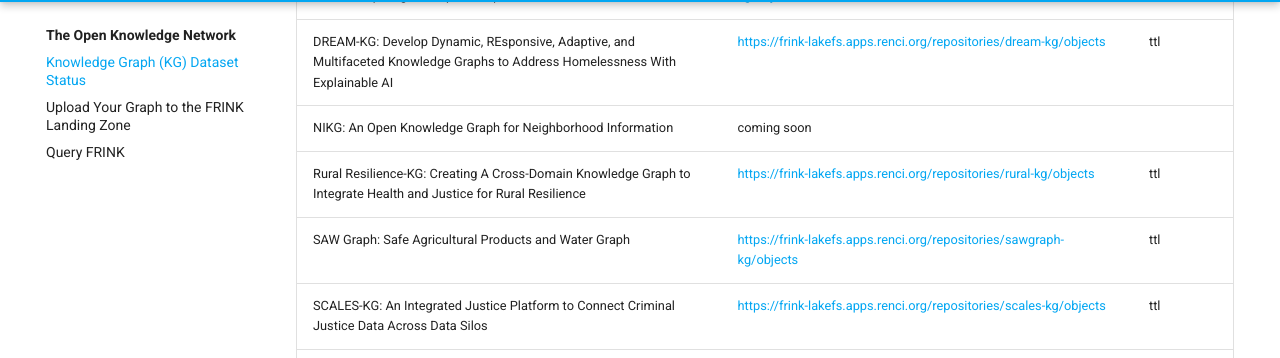
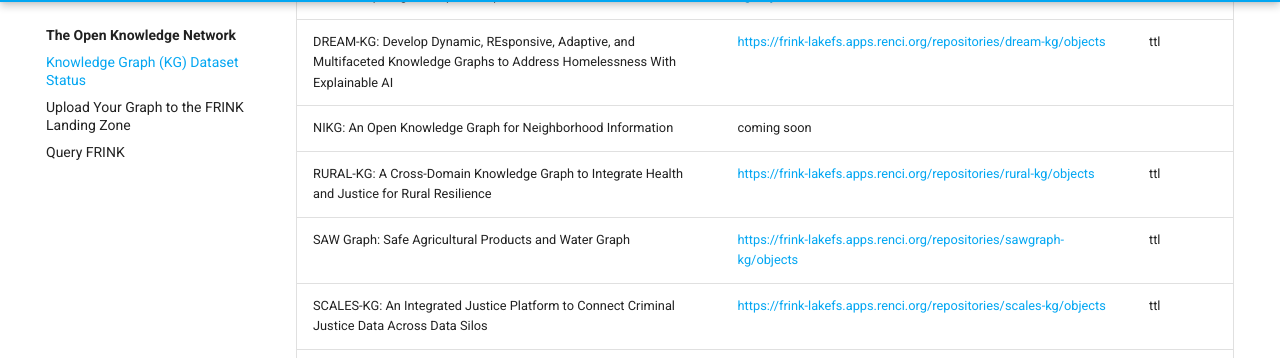
Before and after one commit to frink-okn/frink-landing-zone, an MkDocs documentation site: the page built from docs/okn/kgstatus.md, in a window 1280 px wide and 900 px high, scrolled down 398 px. Shown: the part 94-452 px from the top of the window. Built offline with MkDocs 1.6.1 and Material for MkDocs 9.7.7, drawn with Linux system fonts in a browser that asks for light colours; comment, search, counter and statistics services are not loaded.

Commit message:
adjusted Rural per their request

```diff
--- a/docs/okn/kgstatus.md
+++ b/docs/okn/kgstatus.md
@@ -7,7 +7,7 @@
 | CollabNext: A Person-Focused Metafabric for Open Knowledge Networks (Using sem-open-alex)                                    | [https://frink-lakefs.apps.renci.org/repositories/sem-open-alex-kg/objects](https://frink-lakefs.apps.renci.org/repositories/sem-open-alex-kg/objects)                                           | trig   |
 | DREAM-KG: Develop Dynamic, REsponsive, Adaptive, and Multifaceted Knowledge Graphs to Address Homelessness With Explainable AI                                         | [https://frink-lakefs.apps.renci.org/repositories/dream-kg/objects](https://frink-lakefs.apps.renci.org/repositories/dream-kg/objects)                                                           | ttl    |
 | NIKG: An Open Knowledge Graph for Neighborhood Information | coming soon | |
-| Rural Resilience-KG: Creating A Cross-Domain Knowledge Graph to Integrate Health and Justice for Rural Resilience | [https://frink-lakefs.apps.renci.org/repositories/rural-kg/objects](https://frink-lakefs.apps.renci.org/repositories/rural-kg/objects)| ttl |
+| RURAL-KG: A Cross-Domain Knowledge Graph to Integrate Health and Justice for Rural Resilience | [https://frink-lakefs.apps.renci.org/repositories/rural-kg/objects](https://frink-lakefs.apps.renci.org/repositories/rural-kg/objects)| ttl |
 | SAW Graph: Safe Agricultural Products and Water Graph                                       | [https://frink-lakefs.apps.renci.org/repositories/sawgraph-kg/objects](https://frink-lakefs.apps.renci.org/repositories/sawgraph-kg/objects)                                                           | ttl    |
 | SCALES-KG: An Integrated Justice Platform to Connect Criminal Justice Data Across Data Silos                                         | [https://frink-lakefs.apps.renci.org/repositories/scales-kg/objects](https://frink-lakefs.apps.renci.org/repositories/scales-kg/objects)                                                         | ttl    |
 | Secure Chain KG: Knowledge Graph Construction for Resilient, Trustworthy, and Secure Software Supply Chains                                  | [https://frink-lakefs.apps.renci.org/repositories/secure-chain-kg/objects](https://frink-lakefs.apps.renci.org/repositories/secure-chain-kg/objects)                                                           | ttl    |
```
